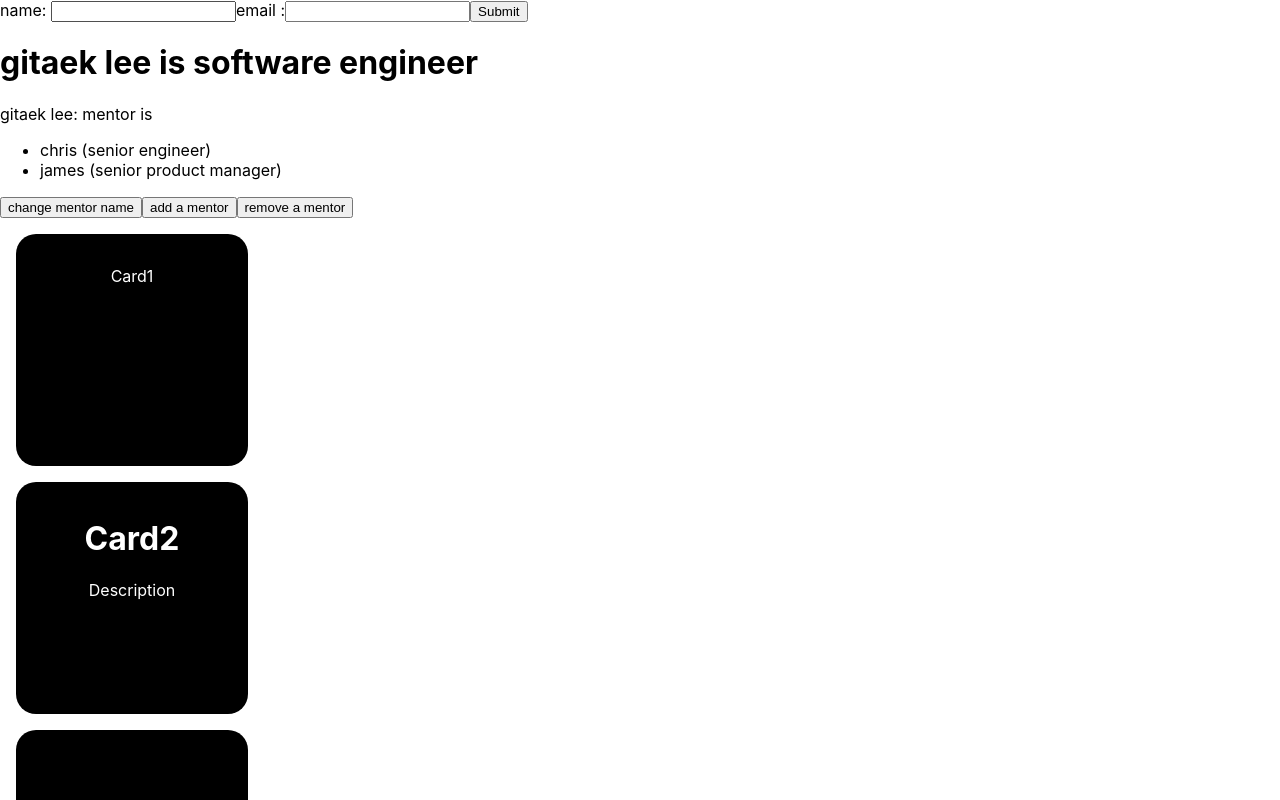
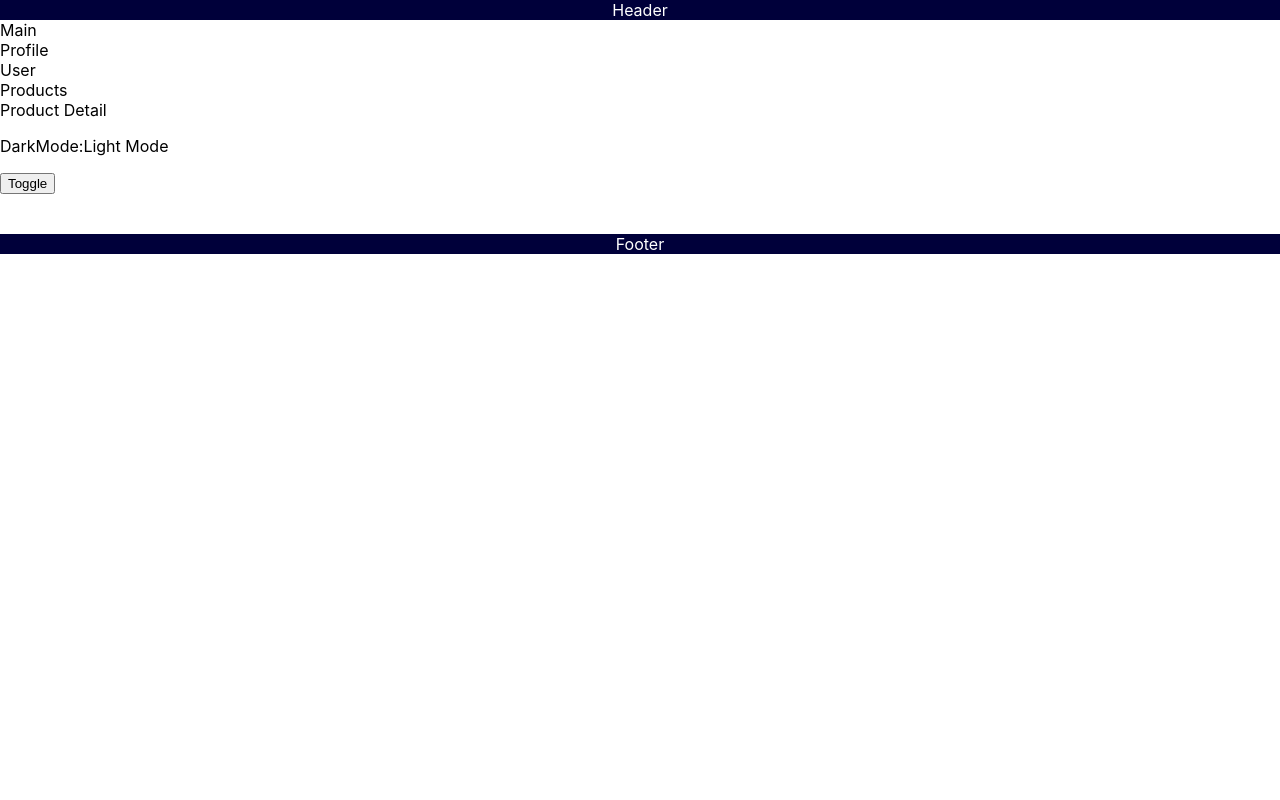
Before and after one commit to LeeGitaek/React_deepdive, a React (Create React App) app: page / in a window 1280 px wide. Shown: the top 800 px of the page. Built offline with nearby package versions, Linux system fonts and the light colour scheme.

Commit message:
add darkmode context

```diff
--- /dev/null
+++ b/src/AppTheme.css
@@ -0,0 +1,25 @@
+body {
+  display: flex;
+  height: 100vh;
+  flex-direction: column;
+  justify-content: space-between;
+}
+
+.header {
+  display: flex;
+  justify-content: center;
+  background-color: #00003a;
+  color: white;
+}
+
+.main {
+  height: 100%;
+  flex: 1 1 0%;
+}
+
+.footer {
+  display: flex;
+  justify-content: center;
+  background-color: #00003a;
+  color: white;
+}
--- /dev/null
+++ b/src/AppTheme.jsx
@@ -0,0 +1,73 @@
+import React, { useContext } from 'react';
+import './AppTheme.css';
+import { DarkModeContext, DarkModeProvider } from './context/DarkModeContext';
+
+export default function AppTheme() {
+  return (
+    <DarkModeProvider>
+      <Header />
+      <Main />
+      <Footer />
+    </DarkModeProvider>
+  );
+}
+
+function Header() {
+  return <header className='header'>Header</header>;
+}
+
+function Main() {
+  return (
+    <main className='main'>
+      Main
+      <Profile />
+      <Products />
+    </main>
+  );
+}
+
+function Profile() {
+  return (
+    <div>
+      Profile
+      <User />
+    </div>
+  );
+}
+
+function User() {
+  return <div>User</div>;
+}
+
+function Products() {
+  return (
+    <div>
+      Products
+      <ProductDetail />
+    </div>
+  );
+}
+
+function ProductDetail() {
+  const { darkMode, toggleDarkMode } = useContext(DarkModeContext);
+  return (
+    <div>
+      Product Detail
+      <p>
+        DarkMode:
+        {darkMode ? (
+          <span style={{ backgroundColor: 'black', color: 'white' }}>
+            Dark Mode
+          </span>
+        ) : (
+          <span>Light Mode</span>
+        )}
+      </p>
+      <button onClick={() => toggleDarkMode()}>Toggle</button>
+    </div>
+  );
+}
+
+function Footer() {
+  return <footer className='footer'>Footer</footer>;
+}
--- /dev/null
+++ b/src/context/DarkModeContext.jsx
@@ -0,0 +1,13 @@
+import { createContext, useState } from 'react';
+
+export const DarkModeContext = createContext();
+
+export function DarkModeProvider({ children }) {
+  const [darkMode, setDarkMode] = useState(false);
+  const toggleDarkMode = () => setDarkMode((mode) => !mode);
+  return (
+    <DarkModeContext.Provider value={{ darkMode, toggleDarkMode }}>
+      {children}
+    </DarkModeContext.Provider>
+  );
+}
--- a/src/index.js
+++ b/src/index.js
@@ -7,13 +7,15 @@
 import AppMentor from './AppMentor';
 import AppForm from './AppForm';
 import AppCard from './AppCard';
+import AppTheme from './AppTheme';
 
 const root = ReactDOM.createRoot(document.getElementById('root'));
 root.render(
   <React.StrictMode>
-    <AppForm />
+    {/* <AppForm />
     <AppMentor />
-    <AppCard />
+    <AppCard />  */}
+    <AppTheme />
   </React.StrictMode>
 );
 
```
